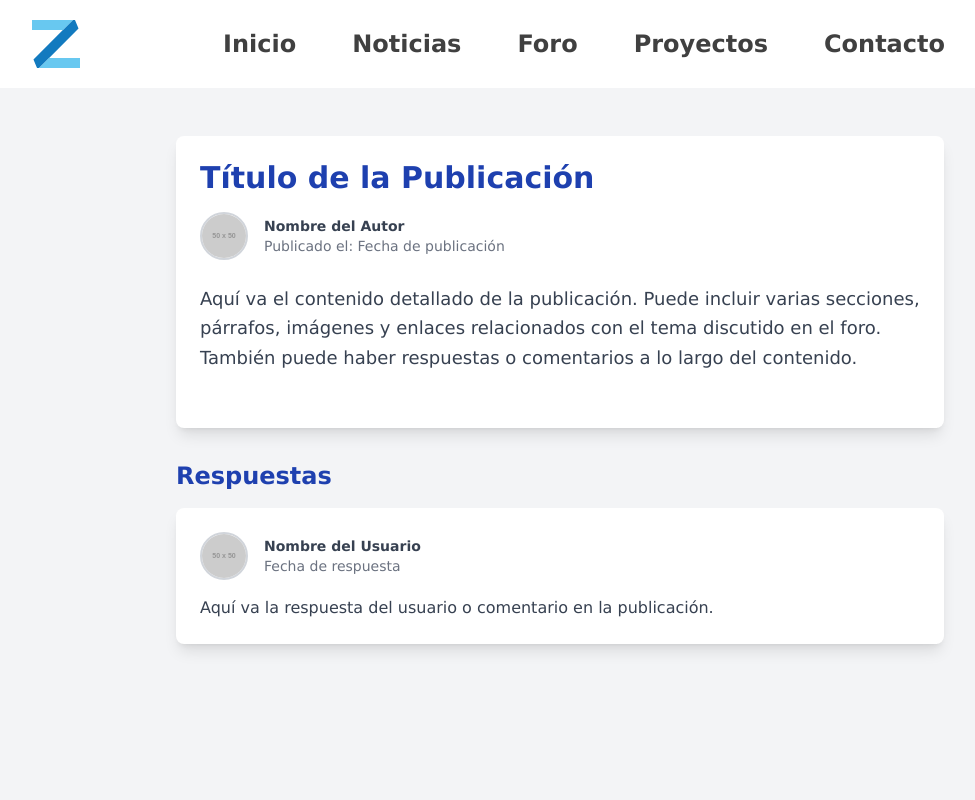
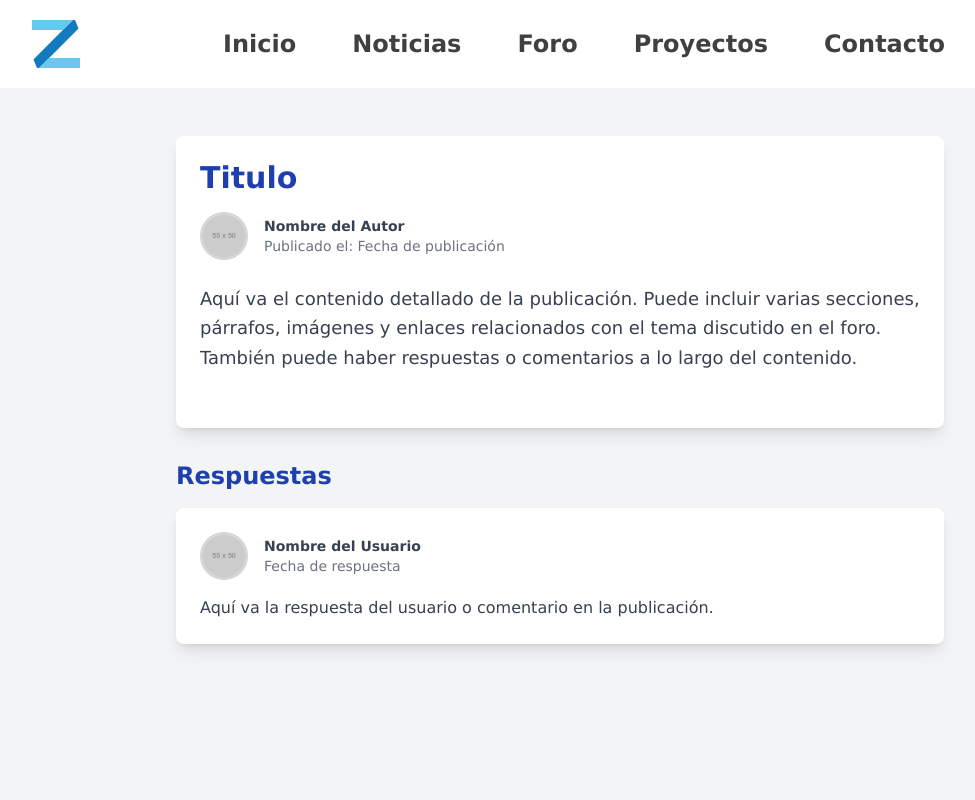
Before and after one commit to eliceoflmov72/Atlas, an Angular app: page /post in a window 1280 px wide. Shown: the top 800 px of the page, without its empty margins (80-1055 px from the left). Built offline with nearby package versions, Linux system fonts and the light colour scheme.

Commit message:
creating interfaces

```diff
--- a/src/app/app.routes.ts
+++ b/src/app/app.routes.ts
@@ -13,14 +13,16 @@ import { ArticleComponent } from './pages/news/article/article.component';
 import { ProjectComponent } from './pages/projects/project/project.component';
 import { HelpComponent } from './pages/help/help.component';
 import { Error404Component } from './pages/error404/error404.component';
+import { LearningComponent } from './pages/learning/learning.component';
+import { CourseComponent } from './pages/learning/course/course.component';
 
 export const routes: Routes = [
   { path: '', component: HomeComponent },
   { path: '', component: MaintenanceComponent },
   { path: 'news', component: NewsComponent },
   { path: 'article', component: ArticleComponent },
-  /*     { path: 'learning', component: LearningComponent },
-            { path: 'course', component: CourseComponent }, */
+  { path: 'learning', component: LearningComponent },
+  { path: 'course', component: CourseComponent },
   { path: 'projects', component: ProjectsComponent },
   { path: 'project', component: ProjectComponent },
   { path: 'contact', component: ContactComponent },
--- /dev/null
+++ b/src/app/interfaces/comment-interface.ts
@@ -0,0 +1,2 @@
+export interface CommentInterface {
+}
--- /dev/null
+++ b/src/app/interfaces/news-interface.ts
@@ -0,0 +1,2 @@
+export interface NewsInterface {
+}
--- /dev/null
+++ b/src/app/interfaces/post-interface.ts
@@ -0,0 +1,2 @@
+export interface PostInterface {
+}
--- /dev/null
+++ b/src/app/interfaces/project-interface.ts
@@ -0,0 +1,2 @@
+export interface ProjectInterface {
+}
--- /dev/null
+++ b/src/app/interfaces/user-interface.ts
@@ -0,0 +1,2 @@
+export interface UserInterface {
+}
--- a/src/app/pages/explore/post/post.component.html
+++ b/src/app/pages/explore/post/post.component.html
@@ -2,7 +2,7 @@
   <div class="mx-auto max-w-3xl overflow-hidden rounded-lg bg-white shadow-lg">
     <div class="p-6">
       <h2 class="mb-4 text-3xl font-bold text-blue-800">
-        Título de la Publicación
+        {{post.title}}
       </h2>
       <div class="mb-6 flex items-center gap-4">
         <img
--- a/src/app/pages/explore/post/post.component.ts
+++ b/src/app/pages/explore/post/post.component.ts
@@ -6,4 +6,10 @@ import { Component } from '@angular/core';
   templateUrl: './post.component.html',
   styleUrl: './post.component.scss',
 })
-export class PostComponent {}
+export class PostComponent {
+  post = {
+    title: 'Titulo',
+    created_at : 'ayer'
+  }
+
+}
```
